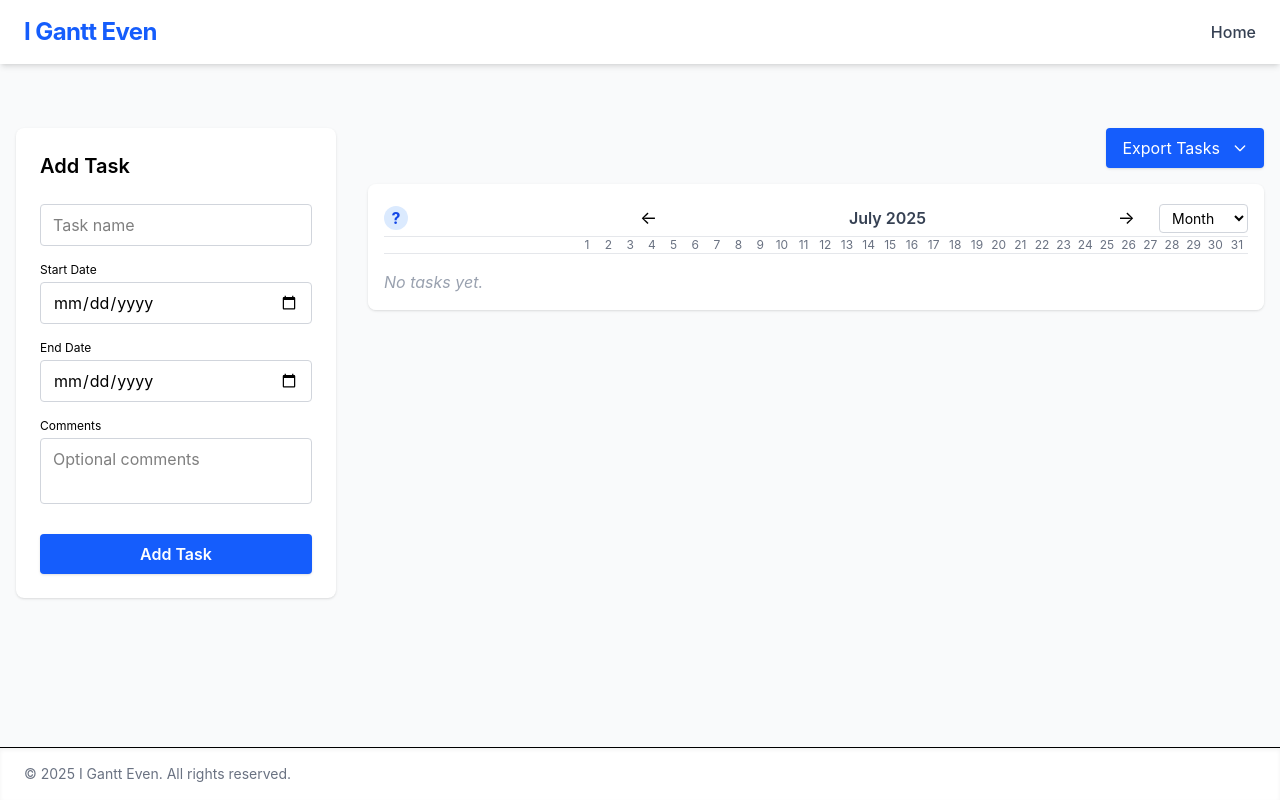
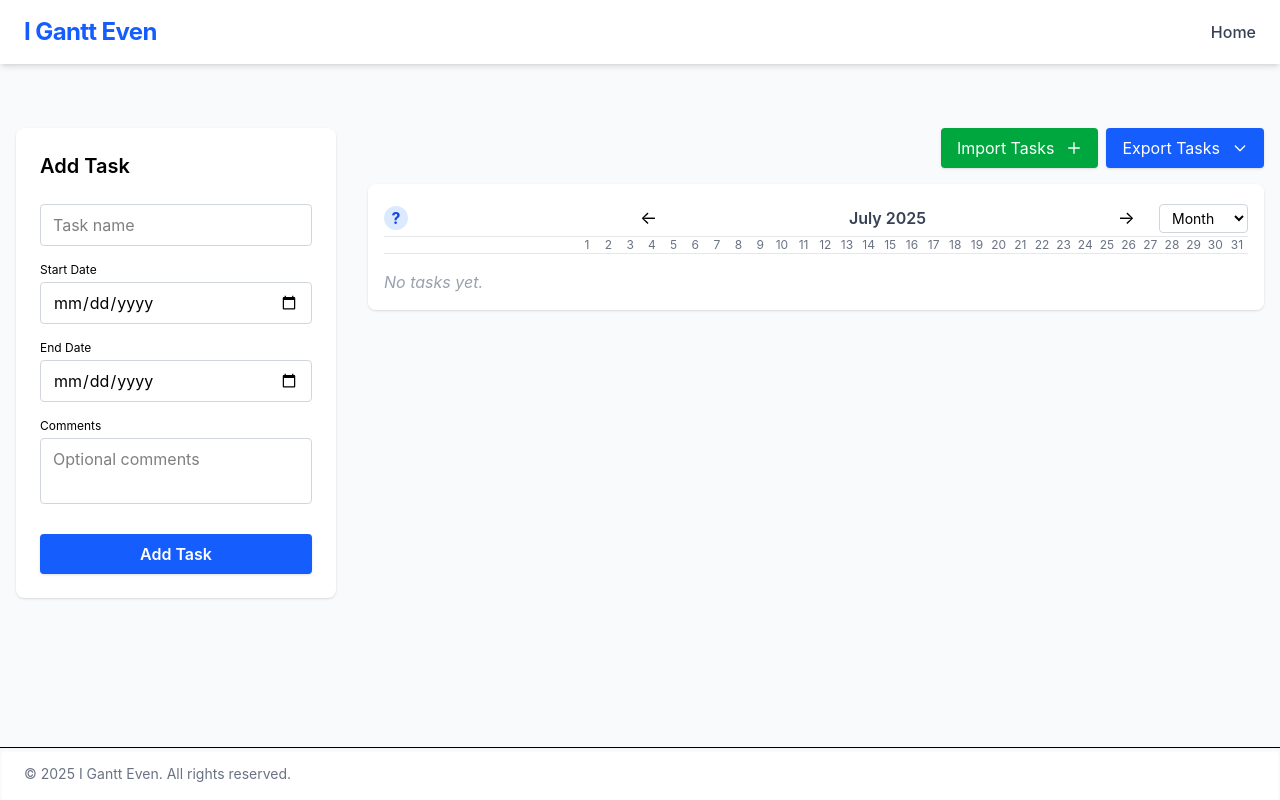
Before and after one commit to pbredenberg/i-gantt-even, a Vue app: page / in a window 1280 px wide. Built offline with nearby package versions, Linux system fonts and the light colour scheme.

Commit message:
sub(feat): add UI elements for import functionality

```diff
--- a/src/views/HomeView.vue
+++ b/src/views/HomeView.vue
@@ -2,6 +2,17 @@
 import { ref } from 'vue';
 import { useTasksStore } from '@/stores/tasks';
 import GanttChart from '@/components/GanttChart.vue';
+
+const importFileInput = ref<HTMLInputElement | null>(null);
+function onImportFileChange(event: Event) {
+  // Import logic will be implemented in the next step
+  // Placeholder for now
+  const input = event.target as HTMLInputElement;
+  if (input.files && input.files.length > 0) {
+    alert(`Selected file: ${input.files[0].name}\n(Import logic coming soon)`);
+    input.value = '';
+  }
+}
 
 const store = useTasksStore();
 
@@ -129,7 +140,28 @@ function addTask() {
 
     <!-- Export Tasks Toolbar (Right, above Gantt Chart) -->
     <div class="flex-1 min-w-0 flex flex-col">
-      <div class="flex justify-end mb-4">
+      <div class="flex justify-end mb-4 gap-2">
+        <!-- Import Tasks Button -->
+        <label class="relative inline-block">
+          <input
+            type="file"
+            accept=".json,.csv"
+            class="hidden"
+            @change="onImportFileChange"
+            ref="importFileInput"
+          />
+          <button
+            class="flex items-center gap-2 px-4 py-2 bg-green-600 text-white rounded shadow hover:bg-green-700 focus:outline-none focus:ring-2 focus:ring-green-300"
+            type="button"
+            @click="$refs.importFileInput.click()"
+          >
+            Import Tasks
+            <svg class="w-4 h-4 ml-1" fill="none" stroke="currentColor" stroke-width="2" viewBox="0 0 24 24">
+              <path stroke-linecap="round" stroke-linejoin="round" d="M12 4v16m8-8H4" />
+            </svg>
+          </button>
+        </label>
+        <!-- Export Tasks Dropdown -->
         <div class="relative group">
           <button
             class="flex items-center gap-2 px-4 py-2 bg-blue-600 text-white rounded shadow hover:bg-blue-700 focus:outline-none focus:ring-2 focus:ring-blue-300"
```
